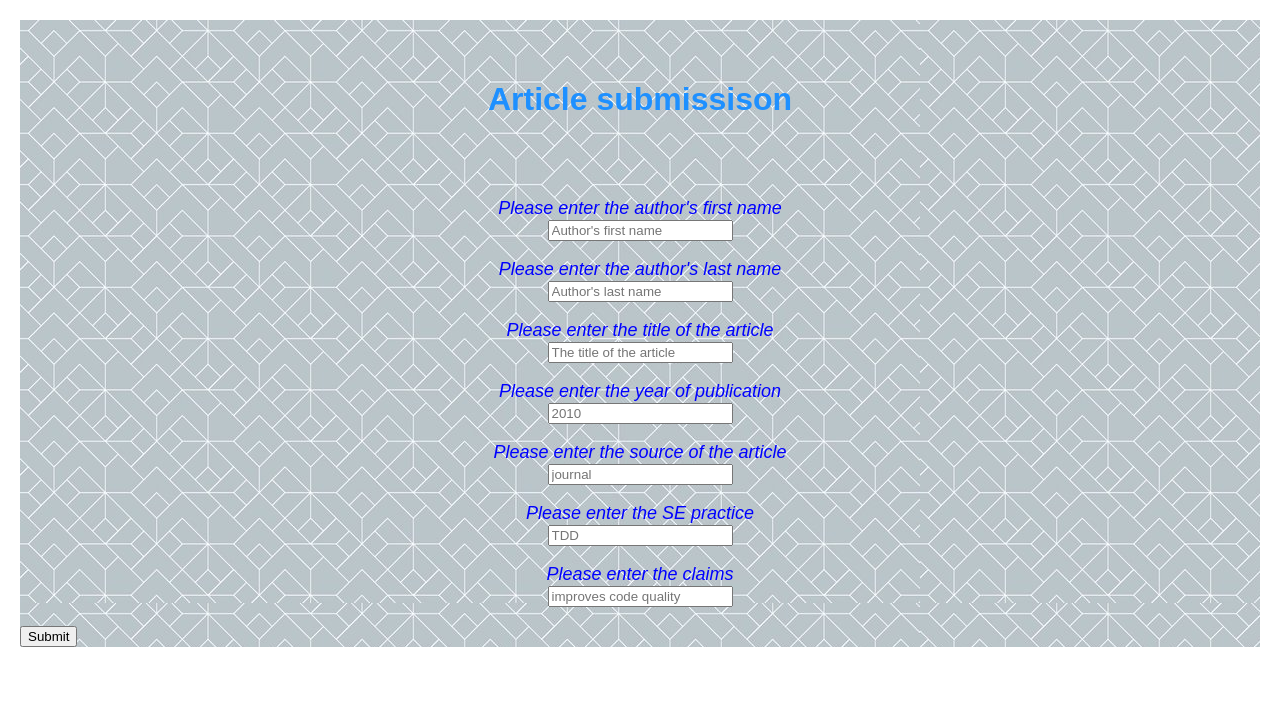
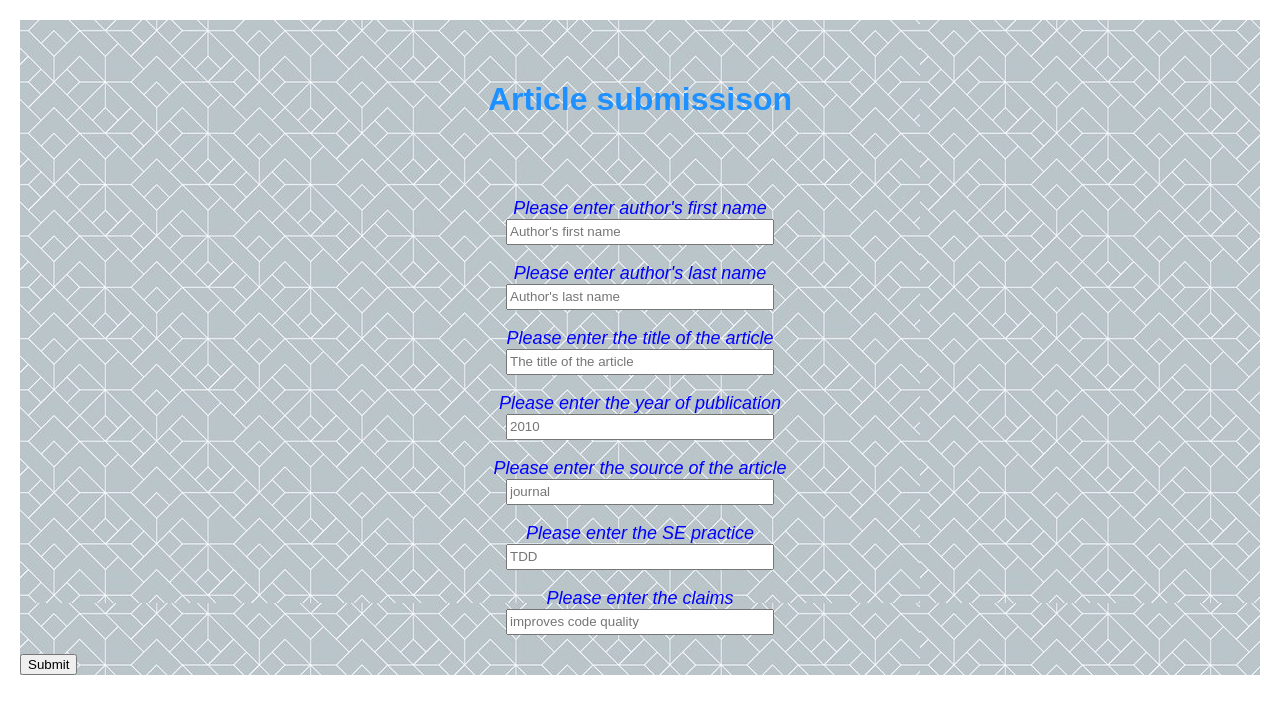
Before and after one commit to gerrit450/cise_SEEDS, a React (Create React App) app: page /addArticle in a window 1280 px wide. Shown: the top 714 px of the page. Built offline with nearby package versions, Linux system fonts and the light colour scheme.

Commit message:
input for author's last name is added, width an height of the input field is modified

```diff
--- a/src/Form/addArticle.js
+++ b/src/Form/addArticle.js
@@ -13,28 +13,28 @@ export default class addArticle extends React.Component {
 
        <form action ="http://localhost:4001/articles" method="post">
         <div className= "input" >
-         <p> <text>Please enter the author's first name</text><br/>
-          <input type="text" placeholder="Author's first name" name="firstname"/>   </p>
-
-      <p><text>Please enter the author's last name</text><br/>
-          <input type="text" placeholder="Author's last name" name="lastname"/> </p>
+         <p> <text>Please enter author's first name</text><br/>
+          <input type="text" placeholder="Author's first name"  style= {{width: 260, height: 20}} name="firstname"/>
+         </p>
+      <p><text>Please enter author's last name</text><br/>
+          <input type="text" placeholder="Author's last name" style= {{width: 260, height: 20}} name="lastname"/> </p>
 
 
       <p><text>Please enter the title of the article</text><br/>
-          <input type="text" placeholder="The title of the article" name="title"/></p>
+          <input type="text" placeholder="The title of the article" style= {{width: 260, height: 20}} name="title"/></p>
 
 
       <p><text>Please enter the year of publication</text><br/>
-          <input type="text" placeholder="2010" name="year"/></p>
+          <input type="text" placeholder="2010" style= {{width: 260, height: 20}} name="year"/></p>
 
       <p><text>Please enter the source of the article</text><br/>
-          <input type="text" placeholder="journal" name="source"/></p>
+          <input type="text" placeholder="journal" style= {{width: 260, height: 20}} name="source"/></p>
 
       <p><text>Please enter the SE practice</text><br/>
-        <input type="text" placeholder="TDD" name="practice"/></p>
+        <input type="text" placeholder="TDD"  style= {{width: 260, height: 20}}name="practice"/></p>
 
      <p><text>Please enter the claims</text><br/>
-      <input type="text" placeholder="improves code quality" name="claims"/></p>
+      <input type="text" placeholder="improves code quality" style= {{width: 260, height: 20}} name="claims"/></p>
 
       </div>
 
```
